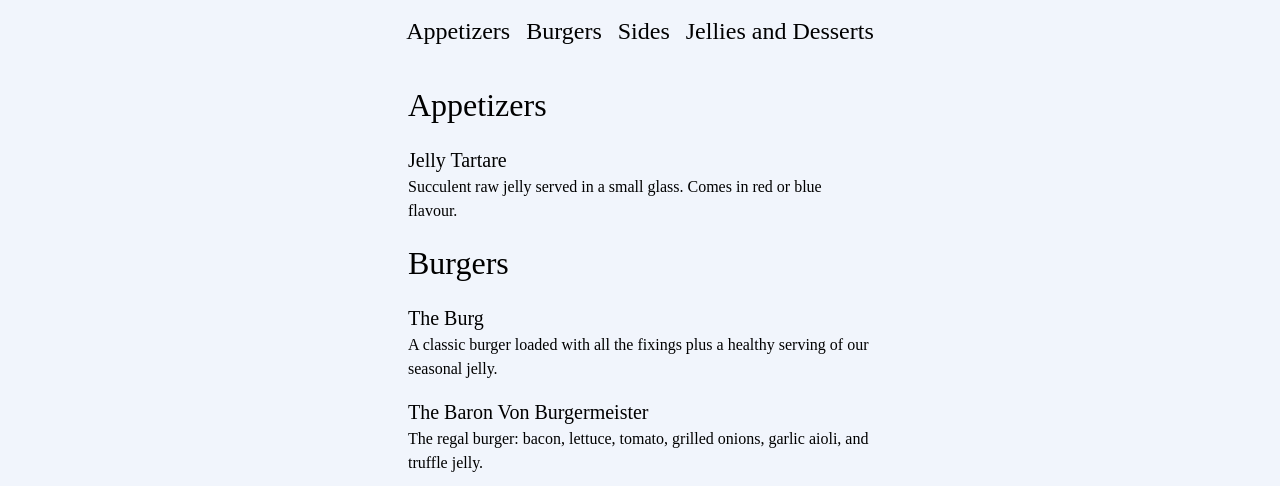
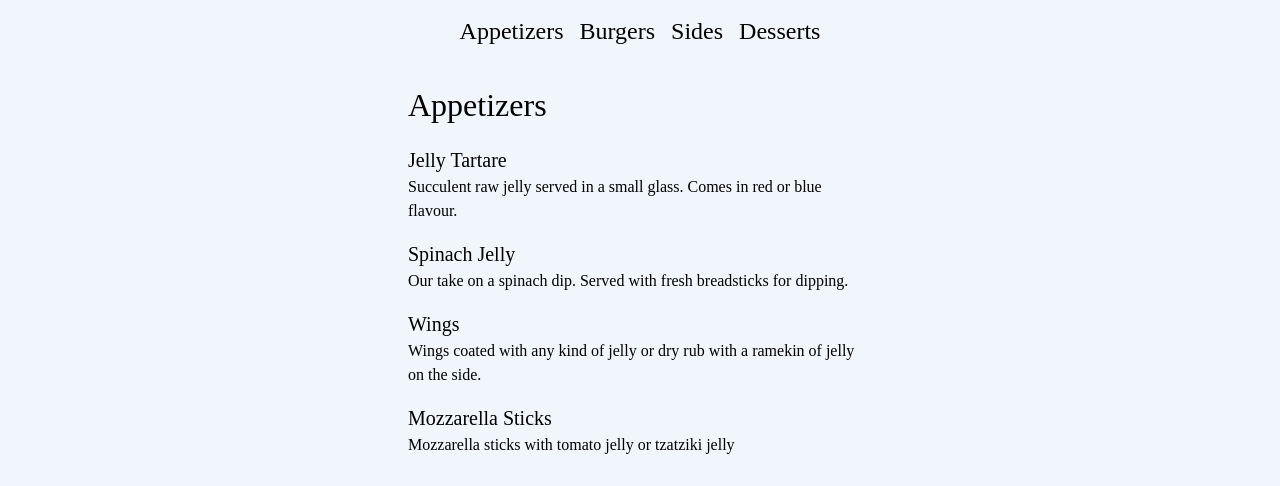
Before and after one commit to JonathanNoH/Restaurant, a website built with webpack: page dist/index.html in a window 1280 px wide. Both pictures are taken after a click on the element "Menu". Shown: the part 253-739 px from the top of the page. Built offline with nearby package versions, Linux system fonts and the light colour scheme; files whose address does not match are found by name.

Commit message:
add items. fix menu header not covering completely

```diff
--- a/src/menu.js
+++ b/src/menu.js
@@ -3,29 +3,29 @@ import './style.css';
 const content = document.querySelector('#content');
 
 const goMenu = () => {
-    //add top bar
+    //add consts
     const topBar = document.createElement('div');
     topBar.classList.add('menuHeader');
-    const addTopHeader = (string) => {
+    const menuSection = document.createElement('div');
+    menuSection.classList.add('menuArea');
+
+    const addNewSection = (string) => {
+        //add sections and top headers at once
+        //top header
         const topHeader = document.createElement('div');
         topHeader.innerText = string;
         topBar.appendChild(topHeader);
-        return topHeader;
-    }
-    const appetizersHeader = addTopHeader("Appetizers");
-    const burgersHeader = addTopHeader("Burgers");
-    const sidesHeader = addTopHeader("Sides");
-    const jelliesHeader = addTopHeader("Jellies and Desserts");
-
-    //add section headers
-    const menuSection = document.createElement('div');
-    menuSection.classList.add('menuArea');
-    const createSection = (string) => {
+        //section
         const section = document.createElement('div');
         section.classList.add('menuSection');
         addSection(string, section);
+        //add event listener
+        topHeader.addEventListener('click', () => {
+            section.scrollIntoView();
+        })
         return section;
     }
+
     const addSection = (string, section) => {
         const sectionHeader = document.createElement('div');
         sectionHeader.classList.add('menuSectionHeader');
@@ -34,22 +34,12 @@ const goMenu = () => {
         menuSection.appendChild(section);
     }
 
-    const appetizersSection = createSection("Appetizers");
-    appetizersHeader.addEventListener('click', () => {
-        appetizersSection.scrollIntoView();
-    })
-    const burgersSection = createSection("Burgers");
-    burgersHeader.addEventListener('click', () => {
-        burgersSection.scrollIntoView();
-    })
-    const sidesSection = createSection("Sides");
-    sidesHeader.addEventListener('click', () => {
-        sidesSection.scrollIntoView();
-    })
-    const jelliesSection = createSection("Jellies and Desserts");
-    jelliesHeader.addEventListener('click', () => {
-        jelliesSection.scrollIntoView();
-    })
+    //create sections
+    const appetizersSection = addNewSection("Appetizers");
+    const burgersSection = addNewSection("Burgers");
+    const sidesSection = addNewSection("Sides");
+    const dessertsSection = addNewSection("Desserts");
+
     //add menu items
     const addMenuItem = (item, description, section) => {
         const menuItemDiv = document.createElement('div');
@@ -65,12 +55,16 @@ const goMenu = () => {
     }
     //appetizers
     addMenuItem('Jelly Tartare', 'Succulent raw jelly served in a small glass. Comes in red or blue flavour.', appetizersSection);
+    addMenuItem('Spinach Jelly', 'Our take on a spinach dip. Served with fresh breadsticks for dipping.', appetizersSection);
+    addMenuItem('Wings', 'Wings coated with any kind of jelly or dry rub with a ramekin of jelly on the side.', appetizersSection);
+    addMenuItem('Mozzarella Sticks', 'Mozzarella sticks with tomato jelly or tzatziki jelly', appetizersSection);
 
     //burgers
     addMenuItem('The Burg', 'A classic burger loaded with all the fixings plus a healthy serving of our seasonal jelly.', burgersSection);
     addMenuItem('The Baron Von Burgermeister', 'The regal burger: bacon, lettuce, tomato, grilled onions, garlic aioli, and truffle jelly.', burgersSection);
     addMenuItem('The BurgTown', 'A triple burger surrounded by a sampling of appetizers.', burgersSection);
     addMenuItem('The Mystery Burger', 'A mystery meat with a mystery jelly. Guess the jelly and you are entered in a monthly draw for a 200$ voucher!', burgersSection);
+    addMenuItem('The Peanutbutter and Jelly', 'A burger topped with grilled onions, gruyere, peanutbutter, and raspberry jelly.', burgersSection);
     addMenuItem('The Veg Burg', 'The classic burger with a veggie patty and no cheese', burgersSection);
 
     //sides
@@ -78,9 +72,9 @@ const goMenu = () => {
     addMenuItem('Onion Rings', 'Onion Rings with a choice of dip.', sidesSection);
 
     //desserts
-    addMenuItem('Berries & Cream', 'A creamy jelly infused with vanilla. Topped with fresh, seasonal berries.', jelliesSection);
-    addMenuItem('The Mystery Jelly', 'A mystery flavour jelly. Guess it and you are entered in a monthly draw for a 200$ voucher!', jelliesSection);
-    addMenuItem('The Iceburg', 'A slushie drink with your choice of jelly flavour. Topped with a mini burger.', jelliesSection);
+    addMenuItem('Berries & Cream', 'A creamy jelly infused with vanilla. Topped with fresh, seasonal berries.', dessertsSection);
+    addMenuItem('The Mystery Jelly', 'A mystery flavour jelly. Guess it and you are entered in a monthly draw for a 200$ voucher!', dessertsSection);
+    addMenuItem('The Iceburg', 'A slushie drink with your choice of jelly flavour. Topped with a mini burger.', dessertsSection);
 
     //append to content
     content.appendChild(topBar);
--- a/src/style.css
+++ b/src/style.css
@@ -69,6 +69,7 @@ header {
     flex: 1;
     display: flex;
     flex-direction: column;
+    align-items: flex-start;
     font-family: 'Raleway';
     background-color: var(--off-white);
 }
@@ -94,8 +95,10 @@ header {
 .menuHeader {
     position: sticky;
     top: 0;
+    width: 100%;
     background-color: var(--off-white);
     display: flex;
+    justify-content: center;
     gap: 1rem;
     font-size: 1.5rem;
 }
```
Also changed, not shown: dist/main.js.
